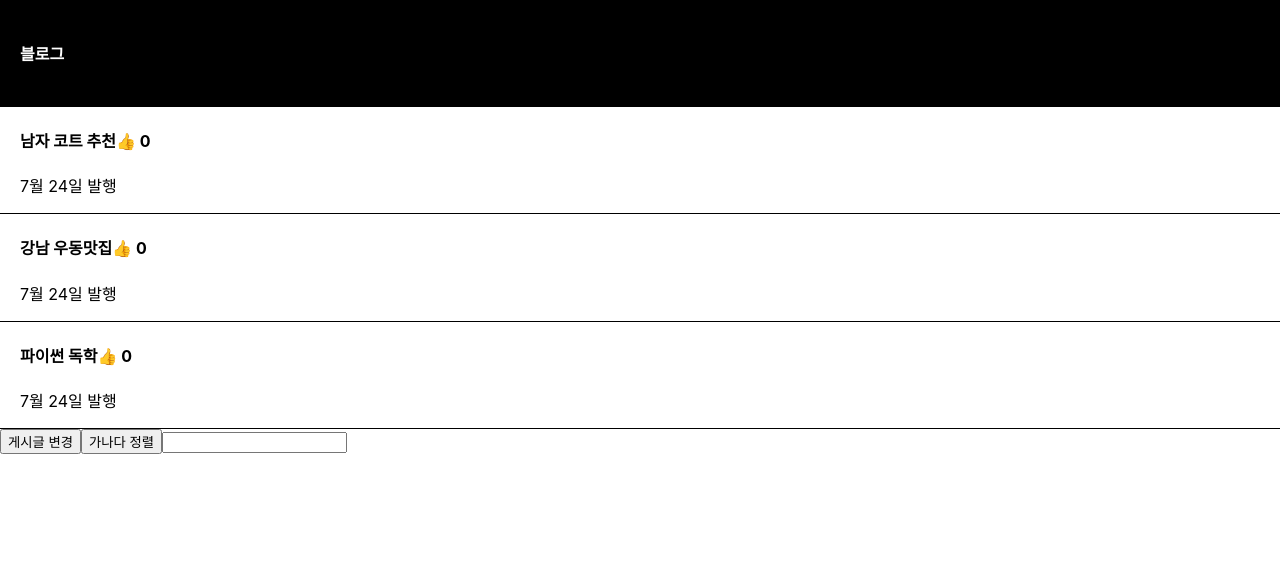
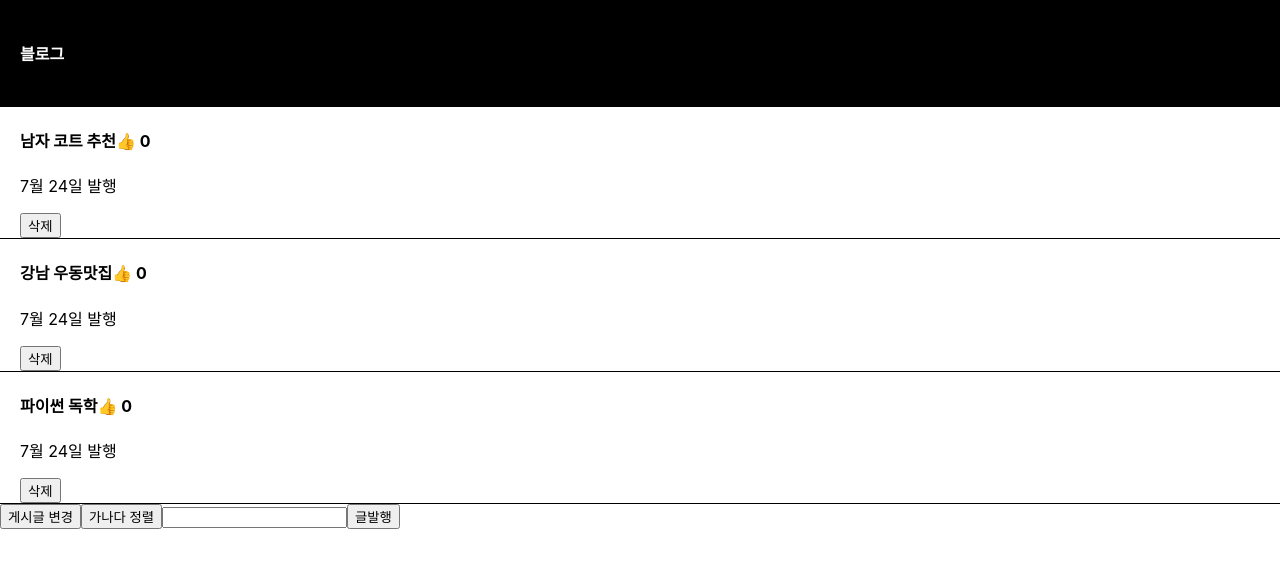
Before and after one commit to DuhanMo/react-study, a React (Create React App) app: page / in a window 1280 px wide. Shown: the top 568 px of the page. Built offline with nearby package versions, Linux system fonts and the light colour scheme.

Commit message:
feat: 글 발행, 글 삭제 기능 추가

```diff
--- a/src/App.js
+++ b/src/App.js
@@ -7,6 +7,7 @@ function App() {
   let [likeCount, setLikeCount] = useState([0, 0, 0]);
   let [modal, setModal] = useState(false);
   let [titleIndex, setTitleIndex] = useState(0);
+  let [input, setInput] = useState('');
   return (
     <div className="App">
       <div className="black-nav">
@@ -24,6 +25,11 @@ function App() {
                   setLikeCount(copy)
                 }}>👍</span> {likeCount[i]} </h4>
               <p>7월 24일 발행</p>
+              <button onClick={() => {
+                let copy = [...title];
+                copy.splice(i, 1);
+                setTitle(copy)
+              }}>삭제</button>
             </div>)
         })
       }
@@ -37,10 +43,15 @@ function App() {
         copy.sort();
         setTitle(copy);
       }}>가나다 정렬</button>
+      <input onChange={(e) => { setInput(e.target.value); }}></input>
+      <button onClick={() => {
+        let copy = [...title];
+        copy.unshift(input);
+        setTitle(copy)
+      }}>글발행</button>
       {
         modal ? <Modal title={title} titleIndex={titleIndex} onClick={() => { setModal(false) }}></Modal> : null
       }
-      <input onChange={(e) => {console.log(e.target.value);}}></input>
     </div>
   );
 }
```
